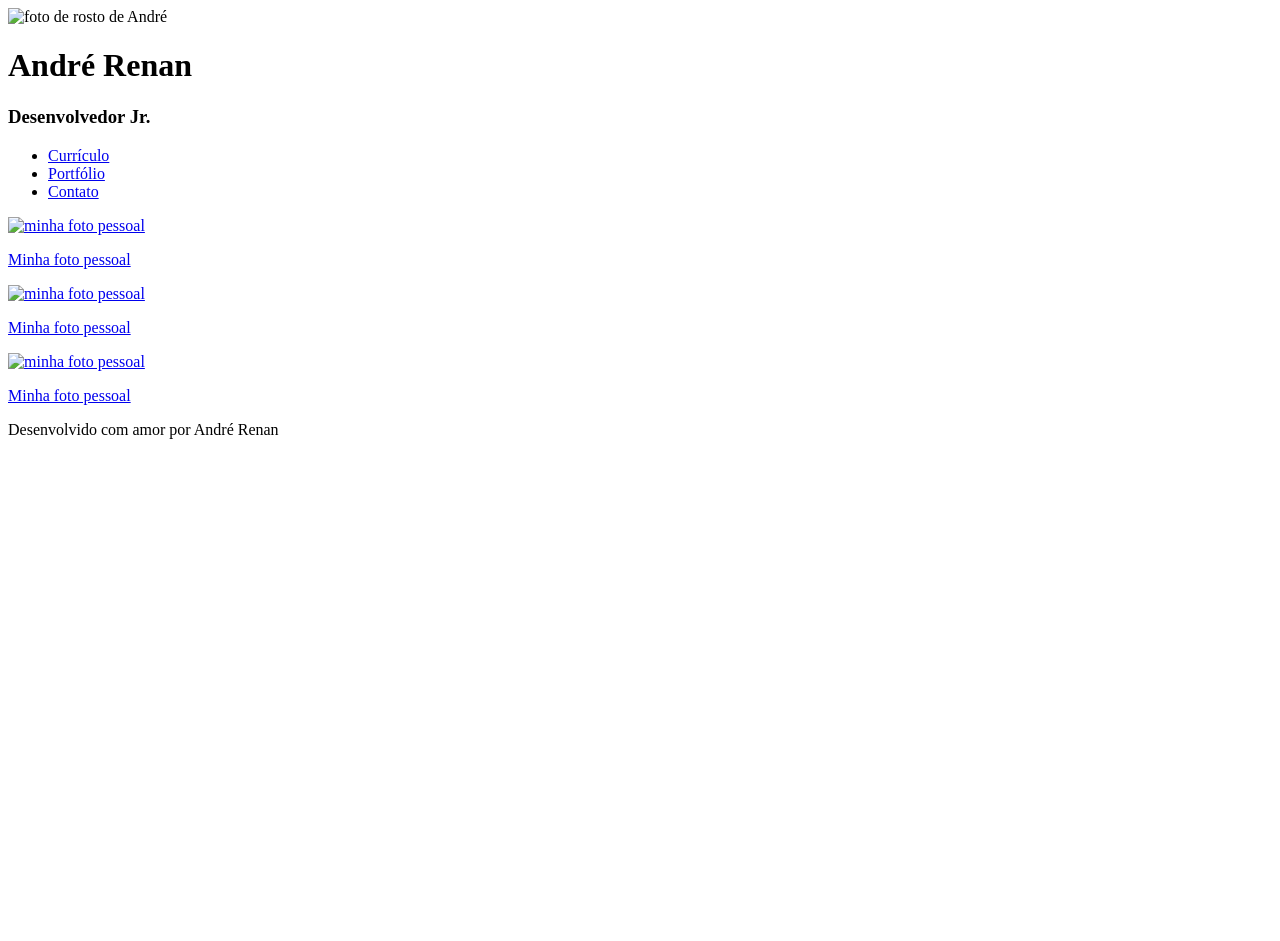
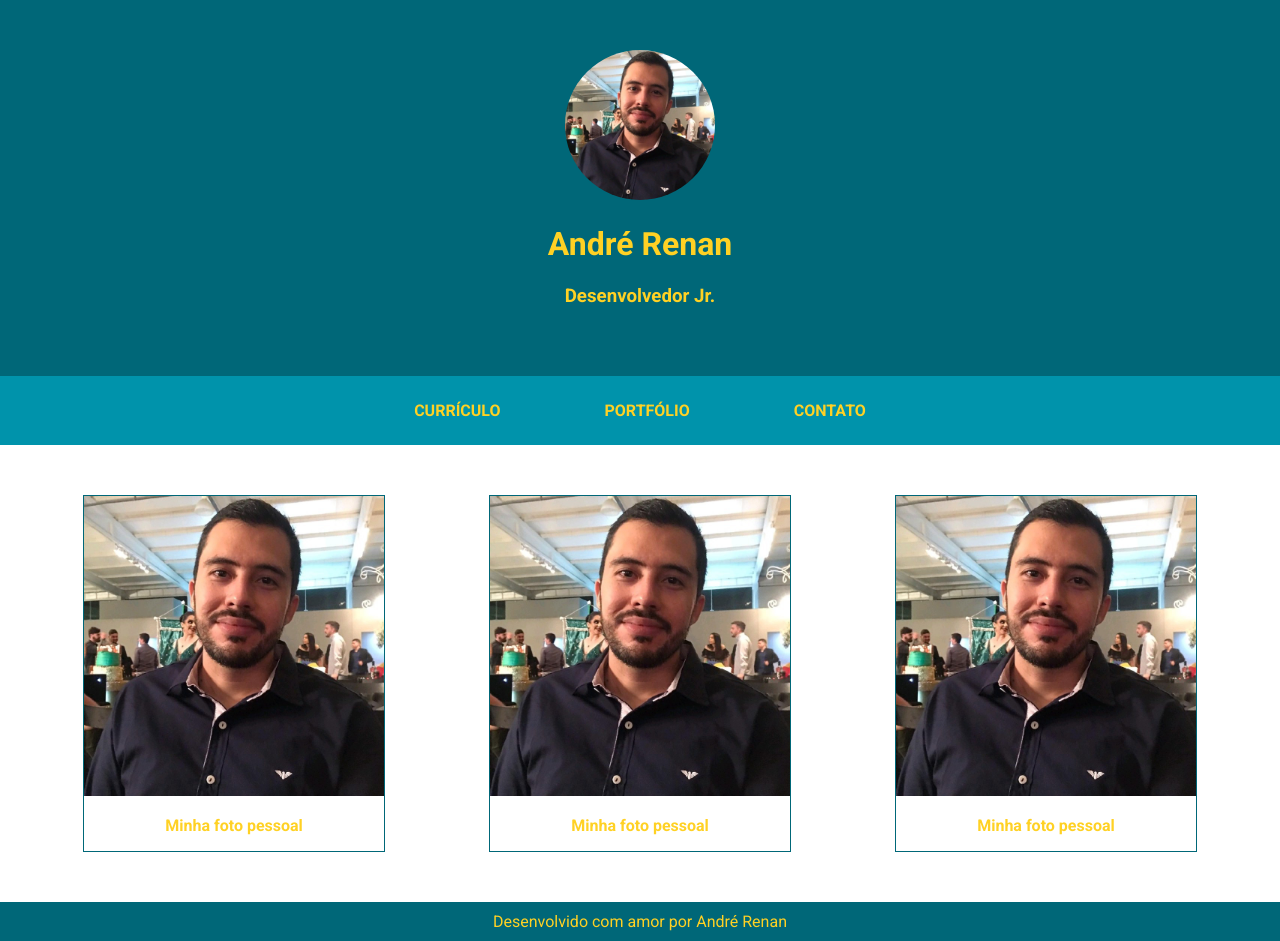
Before and after one commit to renanrzo/site-pessoal-comeia, a plain HTML site: page pages/portfolio.html in a window 1280 px wide. Before the commit the page ends 800 px from the top, so only its background shows below. Drawn offline with Linux system fonts and the light colour scheme; the site is published under a folder, as on GitHub Pages, so addresses that start at the root find nothing.

Commit message:
new commit

```diff
--- a/pages/portfolio.html
+++ b/pages/portfolio.html
@@ -5,24 +5,24 @@
     <meta http-equiv="X-UA-Compatible" content="IE=edge">
     <meta name="viewport" content="width=device-width, initial-scale=1.0">
     <meta name="keywords" content="site, pessoal, landing, portfólio, André">
-    <link rel="shortcut icon" href="/assets/favicon.ico" type="image/x-icon">
-    <link rel="stylesheet" href="/css/style.css">
-    <link rel="stylesheet" href="/css/portfolio.css">
+    <link rel="shortcut icon" href="../assets/favicon.ico" type="image/x-icon">
+    <link rel="stylesheet" href="../css/style.css">
+    <link rel="stylesheet" href="../css/portfolio.css">
     <link href="https://fonts.googleapis.com/css2?family=Roboto:wght@400;500;700&display=swap" rel="stylesheet">
     <title>Site pessoal de André</title>
 </head>
 <body>
     <header>
-        <img src="/assets/eu.jpg" alt="foto de rosto de André">
+        <img src="../assets/eu.jpg" alt="foto de rosto de André">
         <h1>André Renan</h1>
         <h3>Desenvolvedor Jr.</h3>
     </header>
 
     <nav>
         <ul>
-            <li class="button"><a href="/index.html">Currículo</a></li>
+            <li class="button"><a href="../index.html">Currículo</a></li>
             <li class="button"><a href="#">Portfólio</a></li>
-            <li class="button"><a href="/pages/contato.html">Contato</a></li>
+            <li class="button"><a href="../pages/contato.html">Contato</a></li>
         </ul>
     </nav>
 
@@ -30,21 +30,21 @@
 
         <div class="item-portfolio">
             <a href="https://www.comeialabs.com.br/comeia-academy/" target="_blank">
-                <img src="/assets/eu.jpg" alt="minha foto pessoal" height="300px" width="300px">
+                <img src="../assets/eu.jpg" alt="minha foto pessoal" height="300px" width="300px">
                 <p>Minha foto pessoal </p>
             </a>
         </div>
 
         <div class="item-portfolio">
             <a href="https://www.comeialabs.com.br/comeia-academy/" target="_blank">
-                <img src="/assets/eu.jpg" alt="minha foto pessoal" height="300px" width="300px">
+                <img src="../assets/eu.jpg" alt="minha foto pessoal" height="300px" width="300px">
                 <p>Minha foto pessoal </p>
             </a>
         </div>
 
         <div class="item-portfolio">
             <a href="https://www.comeialabs.com.br/comeia-academy/" target="_blank">
-                <img src="/assets/eu.jpg" alt="minha foto pessoal" height="300px" width="300px">
+                <img src="../assets/eu.jpg" alt="minha foto pessoal" height="300px" width="300px">
                 <p>Minha foto pessoal </p>
             </a>
         </div>
```
Also changed, not shown: index.html (+5 -5 lines), pages/contato.html (+6 -6 lines).
